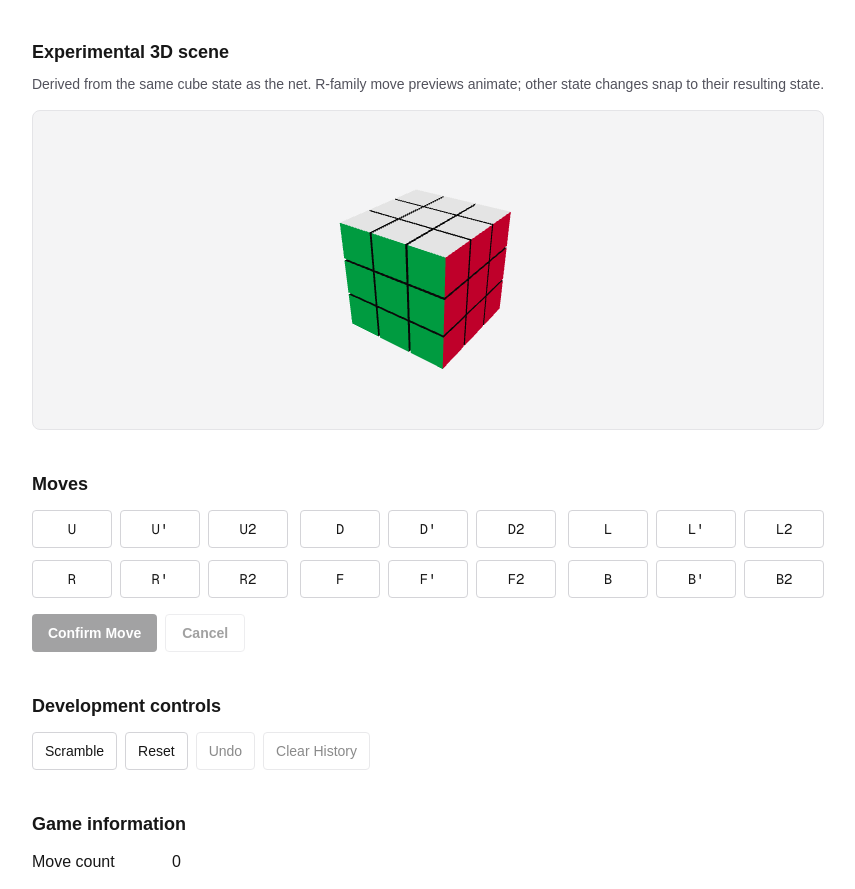
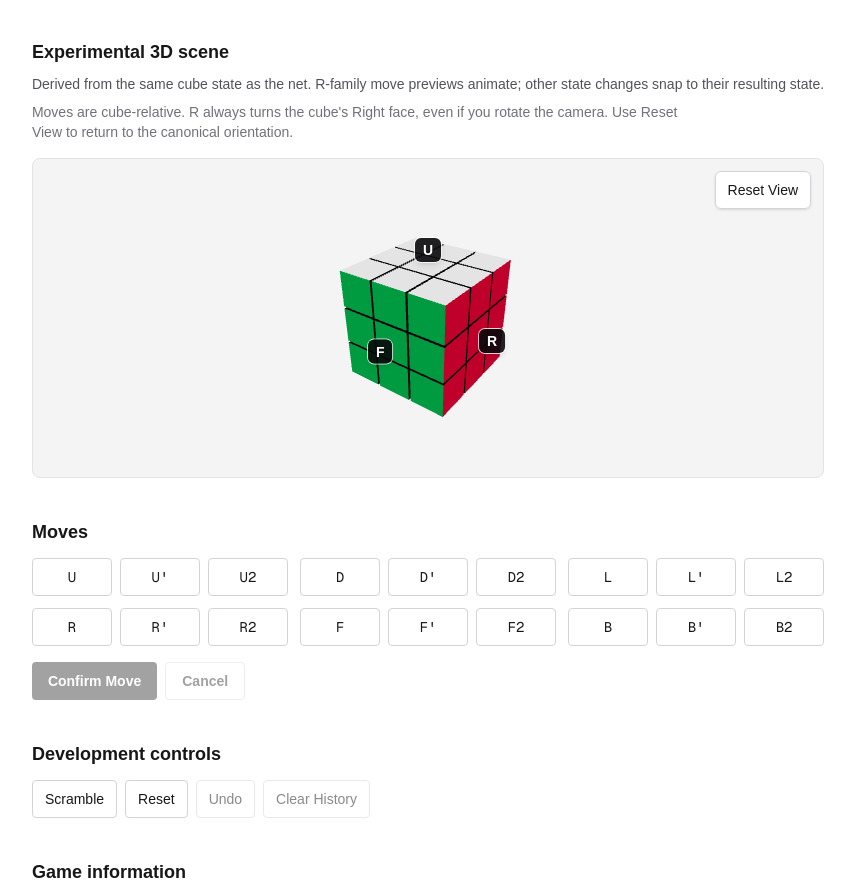
Before and after one commit to jeffkillinger/internet-but-fun, a Next.js app: page /rubiks-cube in a window 1280 px wide. Shown: the part 841-1730 px from the top of the page, without its empty margins (212-1067 px from the left). Built offline with nearby package versions, Linux system fonts and the light colour scheme.

Commit message:
add orientation clarity

```diff
--- a/components/rubiks-cube/CubePrototype.tsx
+++ b/components/rubiks-cube/CubePrototype.tsx
@@ -101,6 +101,11 @@ export function CubePrototype() {
           Derived from the same cube state as the net. R-family move previews
           animate; other state changes snap to their resulting state.
         </p>
+        <p className="mt-2 max-w-2xl text-sm text-zinc-500">
+          Moves are cube-relative. R always turns the cube&apos;s Right face,
+          even if you rotate the camera. Use Reset View to return to the
+          canonical orientation.
+        </p>
         <div className="mt-4">
           <DynamicCubeScene
             currentCube={currentCube}
--- /dev/null
+++ b/components/rubiks-cube/three/CanonicalFaceLabels.tsx
@@ -0,0 +1,35 @@
+import { Html } from "@react-three/drei";
+
+import type { Face } from "@/src/lib/cube";
+
+const FACE_LABELS: ReadonlyArray<{
+  face: Face;
+  position: [number, number, number];
+}> = [
+  { face: "U", position: [0, 1.85, 0] },
+  { face: "D", position: [0, -1.85, 0] },
+  { face: "F", position: [0, 0, 1.85] },
+  { face: "B", position: [0, 0, -1.85] },
+  { face: "R", position: [1.85, 0, 0] },
+  { face: "L", position: [-1.85, 0, 0] },
+];
+
+export function CanonicalFaceLabels() {
+  return (
+    <group>
+      {FACE_LABELS.map(({ face, position }) => (
+        <Html
+          key={face}
+          position={position}
+          center
+          occlude
+          pointerEvents="none"
+        >
+          <span className="select-none rounded-md bg-zinc-950/90 px-2 py-1 text-sm font-bold text-white shadow-md ring-1 ring-white/80">
+            {face}
+          </span>
+        </Html>
+      ))}
+    </group>
+  );
+}
--- a/components/rubiks-cube/three/CubeScene.tsx
+++ b/components/rubiks-cube/three/CubeScene.tsx
@@ -2,10 +2,13 @@
 
 import { OrbitControls } from "@react-three/drei";
 import { Canvas } from "@react-three/fiber";
+import { useCallback, useEffect, useRef } from "react";
+import type { OrbitControls as OrbitControlsImpl } from "three-stdlib";
 
 import type { CubeState, Move } from "@/src/lib/cube";
 
 import { AnimatedRubiksCube3D } from "./AnimatedRubiksCube3D";
+import { CanonicalFaceLabels } from "./CanonicalFaceLabels";
 
 type CubeSceneProps = {
   currentCube: CubeState;
@@ -18,8 +21,18 @@ export default function CubeScene({
   previewCube,
   pendingMove,
 }: CubeSceneProps) {
+  const controlsRef = useRef<OrbitControlsImpl>(null);
+
+  useEffect(() => {
+    controlsRef.current?.saveState();
+  }, []);
+
+  const resetView = useCallback(() => {
+    controlsRef.current?.reset();
+  }, []);
+
   return (
-    <div className="h-80 overflow-hidden rounded-lg border border-zinc-200 bg-zinc-100">
+    <div className="relative h-80 overflow-hidden rounded-lg border border-zinc-200 bg-zinc-100">
       <Canvas camera={{ position: [5, 5, 7], fov: 45 }}>
         <ambientLight intensity={1.5} />
         <directionalLight position={[4, 5, 3]} intensity={2.5} />
@@ -28,8 +41,16 @@ export default function CubeScene({
           previewCube={previewCube}
           pendingMove={pendingMove}
         />
-        <OrbitControls enablePan={false} />
+        <CanonicalFaceLabels />
+        <OrbitControls ref={controlsRef} enablePan={false} />
       </Canvas>
+      <button
+        type="button"
+        onClick={resetView}
+        className="absolute top-3 right-3 rounded-md border border-zinc-300 bg-white/95 px-3 py-2 text-sm font-medium text-zinc-900 shadow-sm hover:bg-white focus-visible:outline-2 focus-visible:outline-offset-2 focus-visible:outline-zinc-900"
+      >
+        Reset View
+      </button>
     </div>
   );
 }
```
